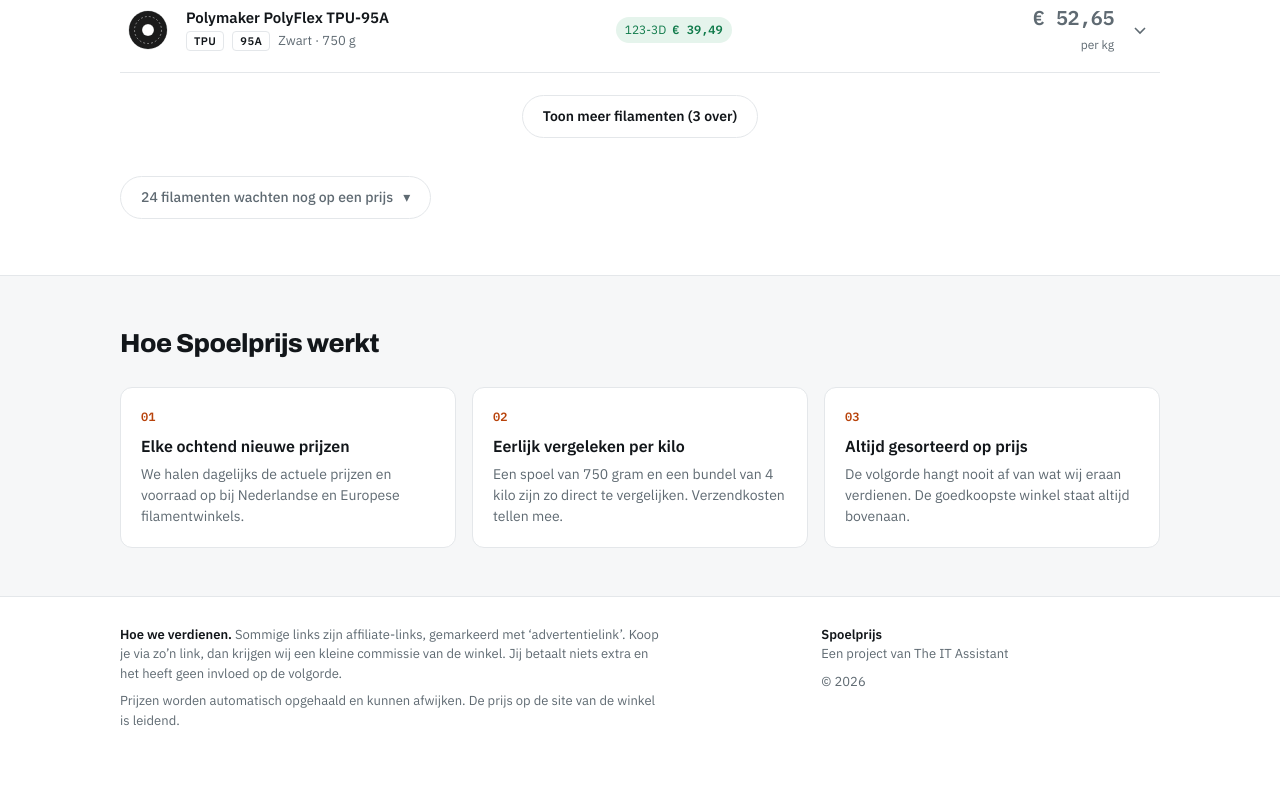
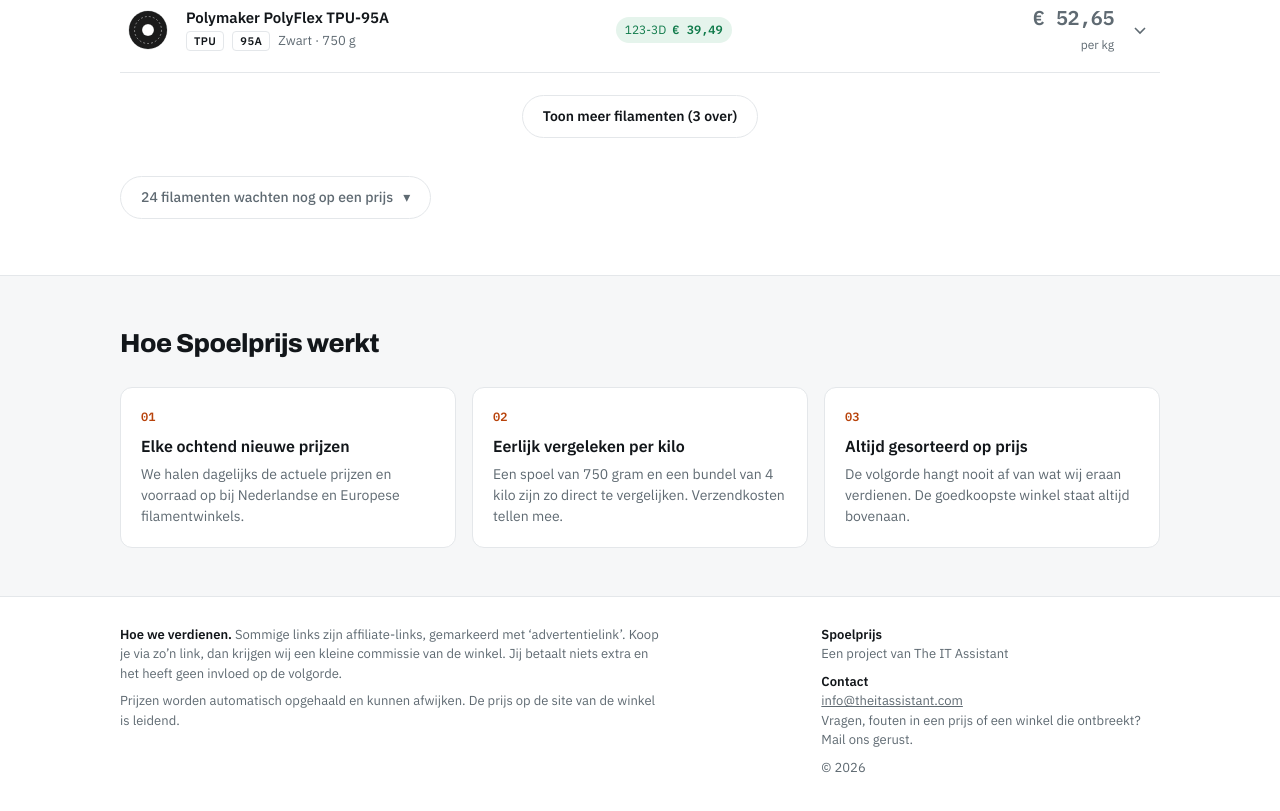
Before and after one commit to JordySchiedam/Spoelprijs, a plain HTML site: page index.html in a window 1280 px wide. Shown: the part 3230-4041 px from the top of the page. Before the commit the page ends 4004 px from the top, so only its background shows below. Drawn offline with Linux system fonts and the light colour scheme.

Commit message:
Add files via upload

```diff
--- a/index.html
+++ b/index.html
@@ -278,6 +278,7 @@ footer strong { color: var(--ink); font-weight: 600; }
     </div>
     <div>
       <p><strong>Spoelprijs</strong><br>Een project van The IT Assistant</p>
+      <p><strong>Contact</strong><br><a href="mailto:info@theitassistant.com">info@theitassistant.com</a><br>Vragen, fouten in een prijs of een winkel die ontbreekt? Mail ons gerust.</p>
       <p>© <span id="year"></span></p>
     </div>
   </div>
```
